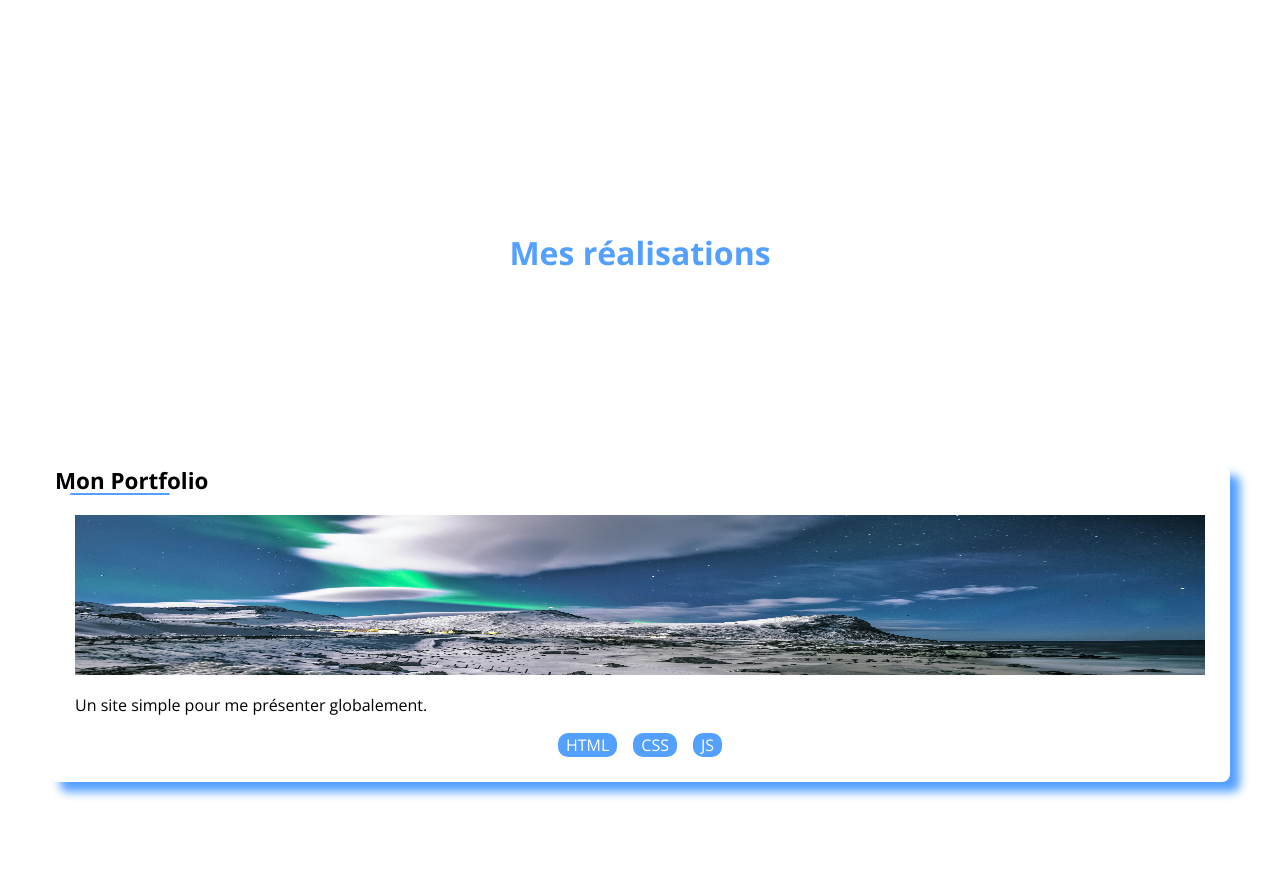
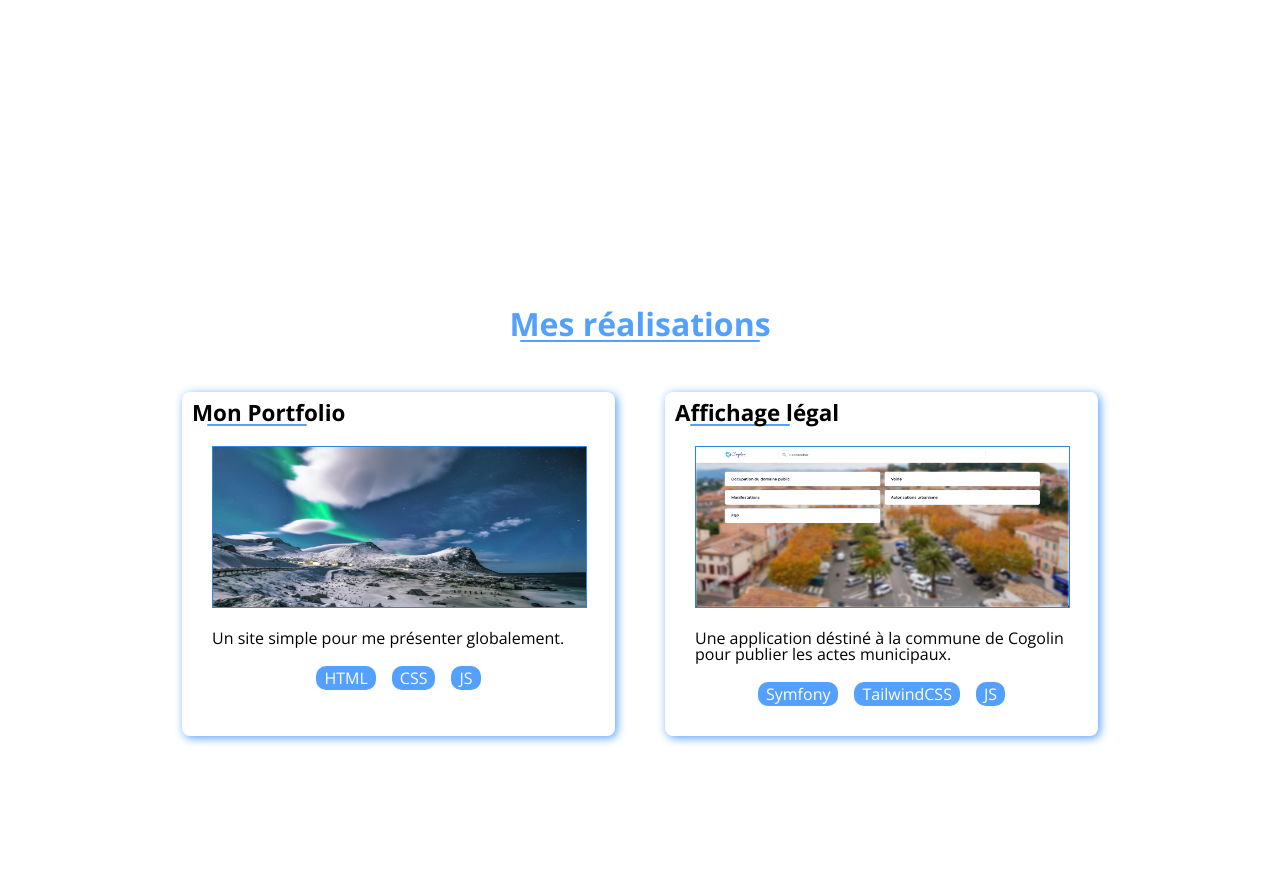
Before and after one commit to julienallexandre/julien-allexandre.fr, a PHP site: page / in a window 1280 px wide. Shown: the part 1388-2280 px from the top of the page. Run offline with PHP 8.4, Linux system fonts and the light colour scheme.

Commit message:
feat: creation of the desktop projects section

```diff
--- a/assets/styles/style.css
+++ b/assets/styles/style.css
@@ -436,6 +436,7 @@ html * {
 .realisation__img {
     height: 160px;
     width: 100%;
+    border: 1px solid var(--blue);
 }
 
 .realisation__description {
@@ -455,3 +456,43 @@ html * {
     background: var(--blue-ligth);
     border-radius: 10px;
 }
+
+/*
+    Projects Desktop
+ */
+
+@media screen and (min-width: 768px) {
+
+    .realisations {
+        justify-content: center;
+    }
+
+    .realisations__title {
+        display: flex;
+        flex-direction: column;
+        align-items: center;
+        margin-bottom: 50px;
+    }
+
+    .realisations__title-space {
+        display: block;
+        height: 2px;
+        width: 240px;
+        background-color: var(--blue-ligth);
+        border-radius: 10px;
+    }
+
+    .realisations__bloc {
+        flex-direction: row;
+        justify-content: center;
+    }
+
+    .realisation {
+        margin: 0 25px;
+        padding: 10px;
+        border-radius: 8px;
+        box-shadow: 2px 2px 10px var(--blue-ligth);
+        width: 35%;
+    }
+
+}
--- a/index.php
+++ b/index.php
@@ -21,7 +21,7 @@
                 <a href="#competences" class="menu__link">Compétences</a>
             </li>
             <li class="menu__item">
-                <a href="" class="menu__link">Réalisations</a>
+                <a href="#realisations" class="menu__link">Réalisations</a>
             </li>
             <li class="menu__item menu__contact">
                 <a href="" class="menu__link">Me contacter</a>
@@ -46,7 +46,7 @@
             <p class="presentation__text-info">Je suis à l'écoute de toutes opportunités dans le développement web.</p>
         </div>
         <div class="presentation__btn">
-            <a href="" class="presentation__btn-link">Mes réalisations</a>
+            <a href="#realisations" class="presentation__btn-link">Mes réalisations</a>
             <a href="" class="presentation__btn-link">Me contacter</a>
         </div>
     </div>
@@ -114,6 +114,21 @@
                 </ul>
             </div>
         </div>
+        <div class="realisation">
+            <div class="realisation__title">
+                <h4 class="realisation__title-item">Affichage légal</h4>
+                <span class="realisation__title-space"></span>
+            </div>
+            <div class="realisation__bloc">
+                <img src="assets/images/cogolin.png" alt="" class="realisation__img">
+                <p class="realisation__description">Une application déstiné à la commune de Cogolin pour publier les actes municipaux.</p>
+                <ul class="realisation__lang">
+                    <li class="realisation__lang-item">Symfony</li>
+                    <li class="realisation__lang-item">TailwindCSS</li>
+                    <li class="realisation__lang-item">JS</li>
+                </ul>
+            </div>
+        </div>
     </div>
 </section>
 
```
Also changed, not shown: assets/images/cogolin.png (added).
